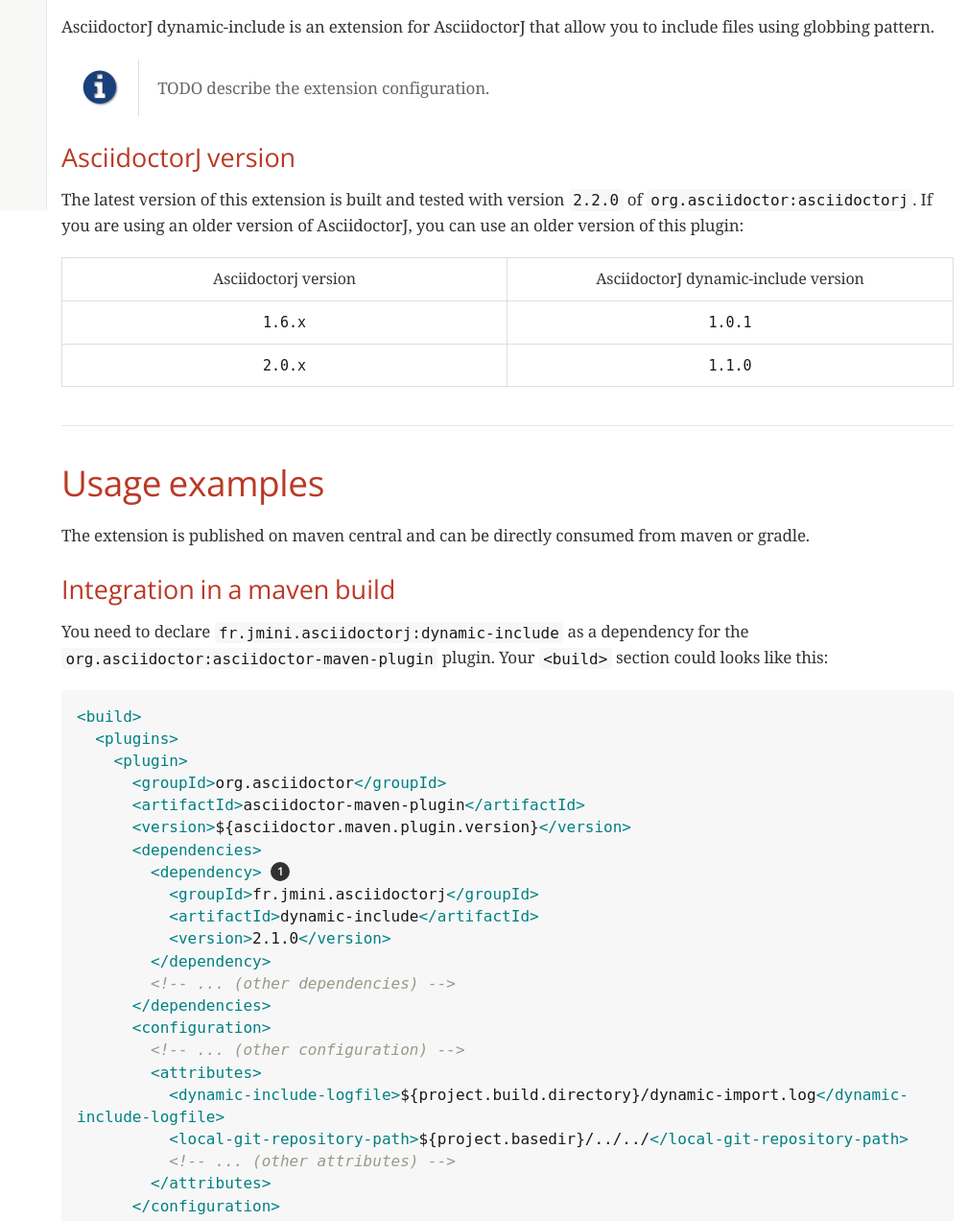
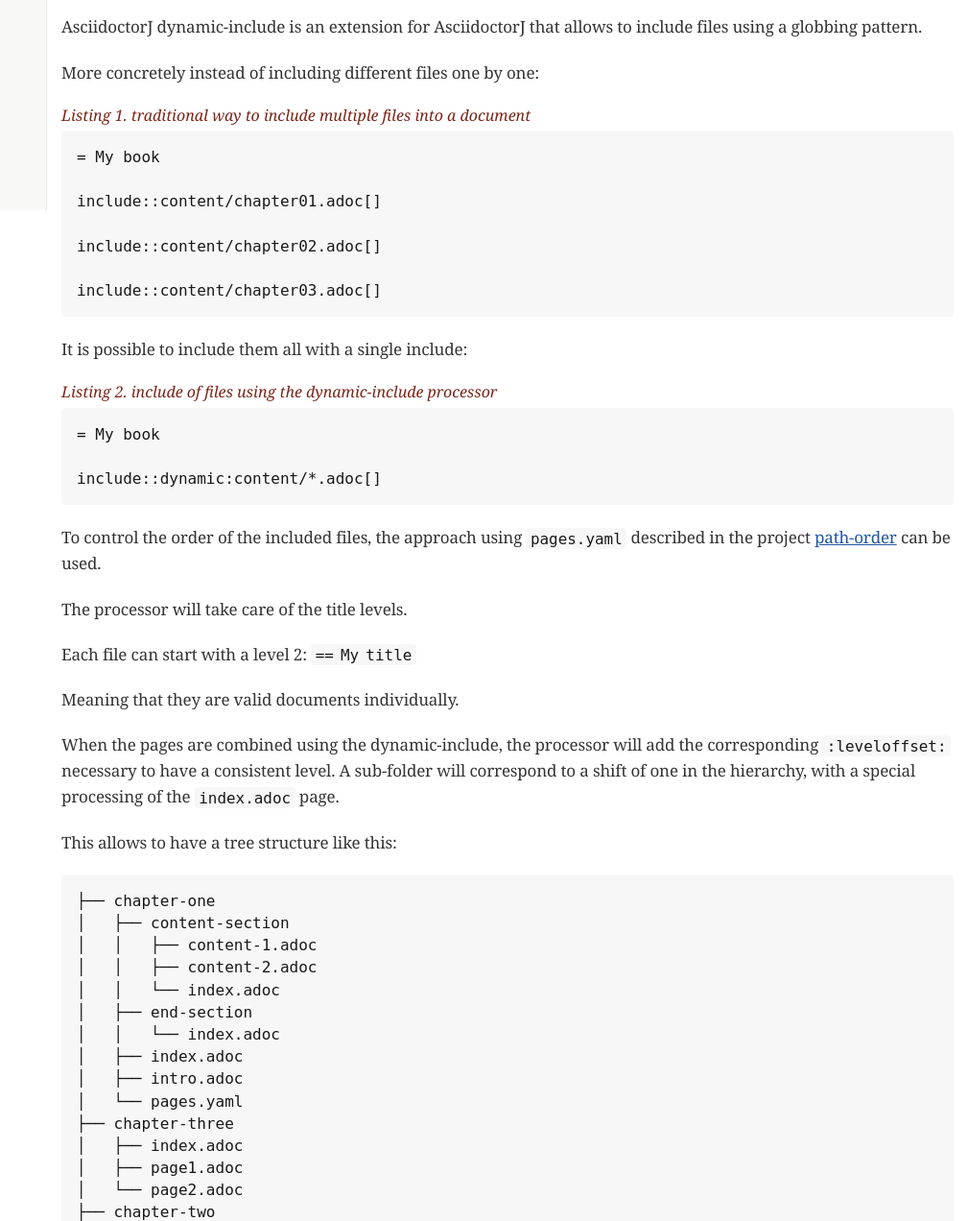
Before and after one commit to jmini/asciidoctorj-dynamic-include, a plain HTML site: page index.html in a window 1280 px wide. Shown: the part 581-1853 px from the top of the page at 96% size, without its empty margins (271-1280 px from the left). Drawn offline with nearby package versions, Linux system fonts and the light colour scheme; a web font is replaced by a local one.

Commit message:
Update the 'gh-pages' branch.

```diff
--- a/index.html
+++ b/index.html
@@ -443,24 +443,22 @@ body.book #toc,body.book #preamble,body.book h1.sect0,body.book .sect1>h2{page-b
 <h1>AsciidoctorJ dynamic-include</h1>
 <div class="details">
 <span id="author" class="author">Jeremie Bresson</span><br>
-<span id="revnumber">version 2.1.0,</span>
-<span id="revdate">2020-02-18</span>
+<span id="revnumber">version 2.1.1-SNAPSHOT,</span>
+<span id="revdate">2021-10-21</span>
 </div>
 <div id="toc" class="toc2">
 <div id="toctitle">Table of Contents</div>
 <ul class="sectlevel1">
 <li><a href="#urls">URLs</a></li>
-<li><a href="#description">Description</a>
-<ul class="sectlevel2">
+<li><a href="#description">Description</a></li>
 <li><a href="#asciidoctorj-version">AsciidoctorJ version</a></li>
-</ul>
-</li>
 <li><a href="#usage-examples">Usage examples</a>
 <ul class="sectlevel2">
 <li><a href="#integration-in-a-maven-build">Integration in a maven build</a></li>
 <li><a href="#integration-in-a-gradle-build">Integration in a gradle build</a></li>
 </ul>
 </li>
+<li><a href="#download">Download</a></li>
 <li><a href="#source-code">Source Code</a>
 <ul class="sectlevel2">
 <li><a href="#build">Build</a>
@@ -518,46 +516,90 @@ Do you want to improve this page? Please <a href="https://github.com/jmini/ascii
 <h2 id="description"><a class="anchor" href="#description"></a>Description</h2>
 <div class="sectionbody">
 <div class="paragraph">
-<p>AsciidoctorJ dynamic-include is an extension for AsciidoctorJ that allow you to include files using globbing pattern.</p>
+<p>AsciidoctorJ dynamic-include is an extension for AsciidoctorJ that allows to include files using a globbing pattern.</p>
 </div>
-<div class="admonitionblock note">
-<table>
-<tr>
-<td class="icon">
-<i class="fa icon-note" title="Note"></i>
-</td>
-<td class="content">
-TODO describe the extension configuration.
-</td>
-</tr>
-</table>
+<div class="paragraph">
+<p>More concretely instead of including different files one by one:</p>
 </div>
-<div class="sect2">
-<h3 id="asciidoctorj-version"><a class="anchor" href="#asciidoctorj-version"></a>AsciidoctorJ version</h3>
+<div class="listingblock">
+<div class="title">Listing 1. traditional way to include multiple files into a document</div>
+<div class="content">
+<pre class="CodeRay highlight"><code data-lang="adoc">= My book
+
+include::content/chapter01.adoc[]
+
+include::content/chapter02.adoc[]
+
+include::content/chapter03.adoc[]</code></pre>
+</div>
+</div>
 <div class="paragraph">
-<p>The latest version of this extension is built and tested with version <code>2.2.0</code> of <code>org.asciidoctor:asciidoctorj</code>.
-If you are using an older version of AsciidoctorJ, you can use an older version of this plugin:</p>
+<p>It is possible to include them all with a single include:</p>
 </div>
-<table class="tableblock frame-all grid-all stretch">
-<colgroup>
-<col style="width: 50%;">
-<col style="width: 50%;">
-</colgroup>
-<tbody>
-<tr>
-<td class="tableblock halign-center valign-top"><p class="tableblock">Asciidoctorj version</p></td>
-<td class="tableblock halign-center valign-top"><p class="tableblock">AsciidoctorJ dynamic-include version</p></td>
-</tr>
-<tr>
-<td class="tableblock halign-center valign-top"><p class="tableblock"><code>1.6.x</code></p></td>
-<td class="tableblock halign-center valign-top"><p class="tableblock"><code>1.0.1</code></p></td>
-</tr>
-<tr>
-<td class="tableblock halign-center valign-top"><p class="tableblock"><code>2.0.x</code></p></td>
-<td class="tableblock halign-center valign-top"><p class="tableblock"><code>1.1.0</code></p></td>
-</tr>
-</tbody>
-</table>
+<div class="listingblock">
+<div class="title">Listing 2. include of files using the dynamic-include processor</div>
+<div class="content">
+<pre class="CodeRay highlight"><code data-lang="adoc">= My book
+
+include::dynamic:content/*.adoc[]</code></pre>
+</div>
+</div>
+<div class="paragraph">
+<p>To control the order of the included files, the approach using <code>pages.yaml</code> described in the project <a href="https://jmini.github.io/path-order/">path-order</a> can be used.</p>
+</div>
+<div class="paragraph">
+<p>The processor will take care of the title levels.</p>
+</div>
+<div class="paragraph">
+<p>Each file can start with a level 2: <code>== My title</code></p>
+</div>
+<div class="paragraph">
+<p>Meaning that they are valid documents individually.</p>
+</div>
+<div class="paragraph">
+<p>When the pages are combined using the dynamic-include, the processor will add the corresponding <code>:leveloffset:</code> necessary to have a consistent level.
+A sub-folder will correspond to a shift of one in the hierarchy, with a special processing of the <code>index.adoc</code> page.</p>
+</div>
+<div class="paragraph">
+<p>This allows to have a tree structure like this:</p>
+</div>
+<div class="listingblock">
+<div class="content">
+<pre>├── chapter-one
+│   ├── content-section
+│   │   ├── content-1.adoc
+│   │   ├── content-2.adoc
+│   │   └── index.adoc
+│   ├── end-section
+│   │   └── index.adoc
+│   ├── index.adoc
+│   ├── intro.adoc
+│   └── pages.yaml
+├── chapter-three
+│   ├── index.adoc
+│   ├── page1.adoc
+│   └── page2.adoc
+├── chapter-two
+│   ├── index.adoc
+│   ├── info.adoc
+│   ├── pages.yaml
+│   ├── section-1.adoc
+│   └── section-a.adoc
+├── index.adoc
+├── index.html
+└── pages.yaml</pre>
+</div>
+</div>
+</div>
+</div>
+<div class="sect1">
+<h2 id="asciidoctorj-version"><a class="anchor" href="#asciidoctorj-version"></a>AsciidoctorJ version</h2>
+<div class="sectionbody">
+<div class="paragraph">
+<p>This extension is compatible with <code>org.asciidoctor:asciidoctorj</code> in range <code>[2.0.0, 3.0.0[</code>.</p>
+</div>
+<div class="paragraph">
+<p>The continuous integration server runs the test suite with different AsciidoctorJ versions within this range.</p>
 </div>
 </div>
 </div>
@@ -622,13 +664,16 @@ Your <code>&lt;build&gt;</code> section could looks like this:</p>
 <p>The <code>fr.jmini.asciidoctorj:dynamic-include</code> jar can be declared as dependency of the <code>asciidoctor</code> task:</p>
 </div>
 <div class="listingblock">
-<div class="title">Listing 1. Configuration of the asciidoctor task in a gradle build</div>
+<div class="title">Listing 3. Configuration of the asciidoctor task in a gradle build</div>
 <div class="content">
 <pre class="CodeRay highlight"><code data-lang="gralde">asciidoctor {
+    configurations 'asciidoctorExtensions'
+
     sourceDir = file('docs')
     sources {
         include 'index.adoc'
     }
+    baseDirFollowsSourceFile()
     outputDir = file('build/generated-docs')
     attributes = ['project-version'                          : &quot;$version&quot;,
                   'dynamic-include-display-view-source'      : 'true',
@@ -644,7 +689,7 @@ Your <code>&lt;build&gt;</code> section could looks like this:</p>
         mavenCentral()
     }
     dependencies {
-        asciidoctor 'fr.jmini.asciidoctorj:dynamic-include:2.1.0' <i class="conum" data-value="1"></i><b>(1)</b>
+        asciidoctorExtensions 'fr.jmini.asciidoctorj:dynamic-include:2.1.0' <i class="conum" data-value="1"></i><b>(1)</b>
     }
 }</code></pre>
 </div>
@@ -659,6 +704,24 @@ Your <code>&lt;build&gt;</code> section could looks like this:</p>
 </div>
 <div class="paragraph">
 <p>For a complete example, see: <a href="https://github.com/jmini/asciidoctorj-dynamic-include/blob/master/usage/gradle-example/build.gradle">build.gradle</a></p>
+</div>
+</div>
+</div>
+</div>
+<div class="sect1">
+<h2 id="download"><a class="anchor" href="#download"></a>Download</h2>
+<div class="sectionbody">
+<div class="paragraph">
+<p>The library is hosted on maven central.</p>
+</div>
+<div class="listingblock">
+<div class="title">Listing 4. Maven coordinates of the library</div>
+<div class="content">
+<pre class="CodeRay highlight"><code data-lang="xml"><span class="tag">&lt;dependency&gt;</span>
+  <span class="tag">&lt;groupId&gt;</span>fr.jmini.asciidoctorj<span class="tag">&lt;/groupId&gt;</span>
+  <span class="tag">&lt;artifactId&gt;</span>dynamic-include<span class="tag">&lt;/artifactId&gt;</span>
+  <span class="tag">&lt;version&gt;</span>2.1.0<span class="tag">&lt;/version&gt;</span>
+<span class="tag">&lt;/dependency&gt;</span></code></pre>
 </div>
 </div>
 </div>
@@ -680,6 +743,19 @@ Your <code>&lt;build&gt;</code> section could looks like this:</p>
 <div class="listingblock">
 <div class="content">
 <pre>./gradlew build</pre>
+</div>
+</div>
+<div class="paragraph">
+<p>The AsciidoctorJ version can be controlled with the <code>asciidoctorjVersion</code> project property.
+The property will influence the strict version in the dependency definition.
+This is used to test the extension against a specific AsciidoctorJ version.</p>
+</div>
+<div class="paragraph">
+<p>Usage example:</p>
+</div>
+<div class="listingblock">
+<div class="content">
+<pre>./gradlew build -PasciidoctorjVersion=2.2.0</pre>
 </div>
 </div>
 <div class="paragraph">
@@ -781,8 +857,8 @@ ssh-add ~/.ssh/id_rsa</pre>
 </div>
 <div id="footer">
 <div id="footer-text">
-Version 2.1.0<br>
-Last updated 2019-09-25 15:24:16 +0200
+Version 2.1.1-SNAPSHOT<br>
+Last updated 2021-10-21 12:05:04 +0200
 </div>
 </div>
 <style>
```
